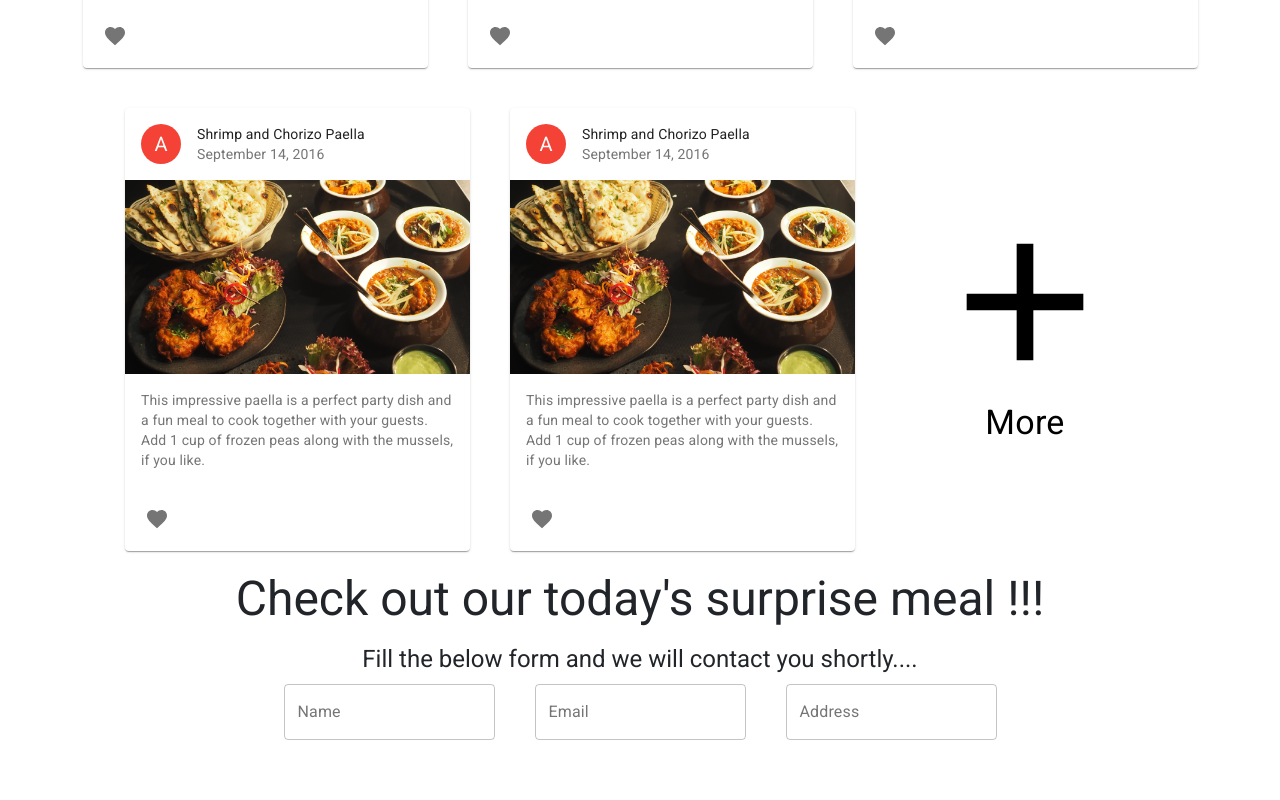
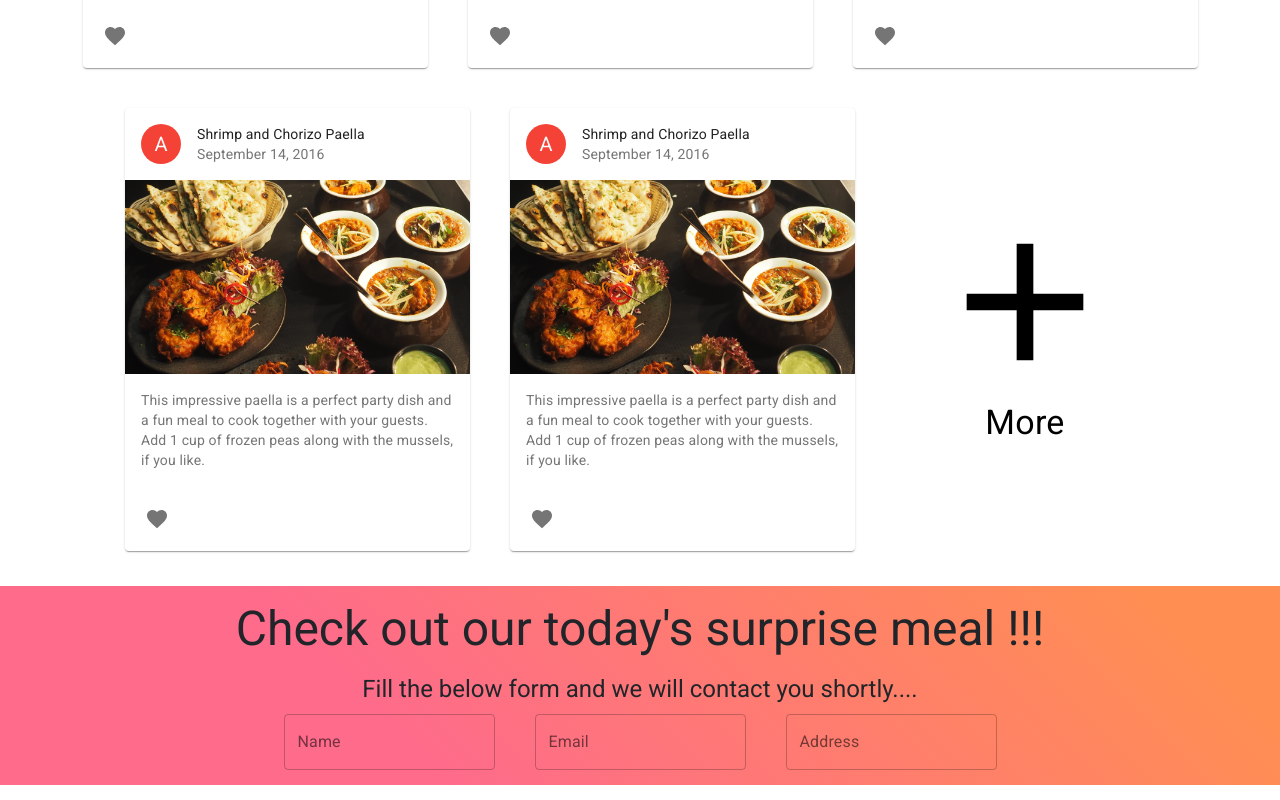
Before and after one commit to ashu18aman/react-alimento, a React (Create React App) app: page / in a window 1280 px wide. Shown: the part 1271-2071 px from the top of the page. Before the commit the page ends 2031 px from the top, so only its background shows below. Built offline with nearby package versions, Linux system fonts and the light colour scheme.

Commit message:
Instant_order_update_3

```diff
--- a/src/components/InstantOrder.js
+++ b/src/components/InstantOrder.js
@@ -8,7 +8,10 @@ import { makeStyles } from '@material-ui/core/styles';
 
 const useStyles = makeStyles({
     root: {
+        background: 'linear-gradient(45deg, #FE6B8B 30%, #FF8E53 90%)',
         marginTop: 15,
+        marginBottom: 15,
+        padding:15,
         width: '100%',
     },
     grd: {
@@ -20,7 +23,7 @@ const useStyles = makeStyles({
 const InstantOrder = () => {
     const classes = useStyles();
     return (
-        <Container className="root">
+        <Container className={classes.root}>
             <div>
                 <Typography variant="h3" component="h3" align="center" gutterBottom>
                     Check out our today's surprise meal !!!
```
